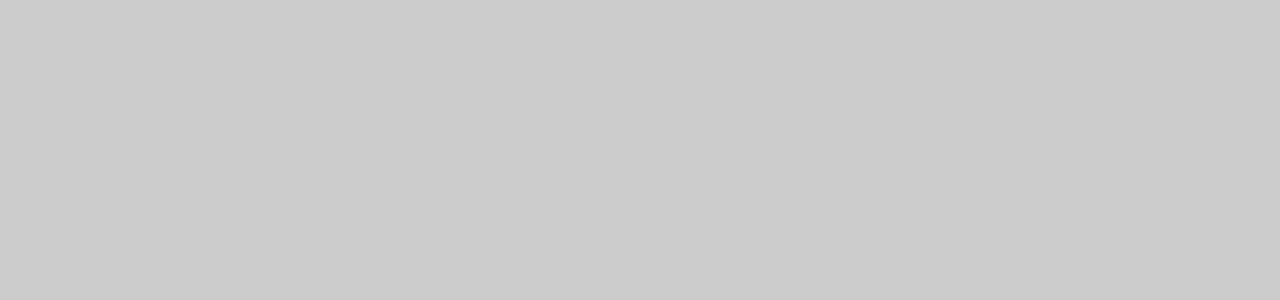
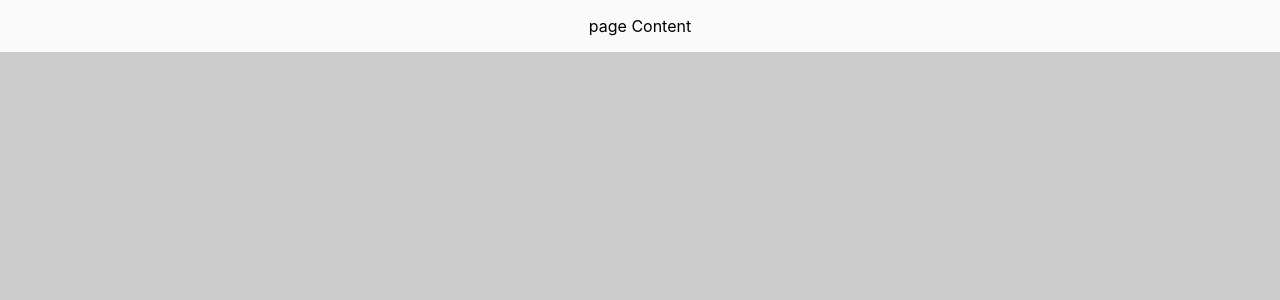
Before and after one commit to ymalak91/video, a React (Create React App) app: page / in a window 1280 px wide. Shown: the top 300 px of the page. Built offline with nearby package versions, Linux system fonts and the light colour scheme.

Commit message:
Added @material-ui/core and main layout

```diff
--- a/package.json
+++ b/package.json
@@ -3,6 +3,7 @@
   "version": "0.1.0",
   "private": true,
   "dependencies": {
+    "@material-ui/core": "^3.9.2",
     "react": "^16.8.4",
     "react-dom": "^16.8.4",
     "react-scripts": "2.1.8"
--- a/src/App.js
+++ b/src/App.js
@@ -1,11 +1,14 @@
 import React, { Component } from 'react';
 import './App.css';
+
+//import components
+import MainLayout from './components/MainLayout';
 
 class App extends Component {
   render() {
     return (
-      <div className="App">
-
+      <div className="main-wrapper">
+        <MainLayout />
       </div>
     );
   }
--- /dev/null
+++ b/src/components/MainLayout.js
@@ -0,0 +1,39 @@
+import React from 'react'
+
+//imports for Material UI
+import { withStyles } from '@material-ui/core/styles';
+import Grid from '@material-ui/core/Grid';
+import Paper from '@material-ui/core/Paper';
+
+
+
+const styles = theme => ({
+  root: {
+    flexGrow: 1,
+  },
+  paper: {
+    padding: "16px",
+    textAlign: 'center',
+    color: '#000',
+    boxShadow: 'none',
+    borderRadius: '0',
+    backgroundColor: '#FAFAFA'
+  },
+});
+
+function MainLayout(props) {
+  const { classes } = props;
+  return (
+    <div className={classes.root}>
+      <Grid container >
+        <Grid item xs={12}>
+          <Paper className={classes.paper}>
+            page Content
+          </Paper>
+        </Grid>
+      </Grid>
+    </div>
+  );
+}
+
+export default withStyles(styles)(MainLayout);
```
Also changed, not shown: 1 other file (tests, documents, lock files or other folders).
